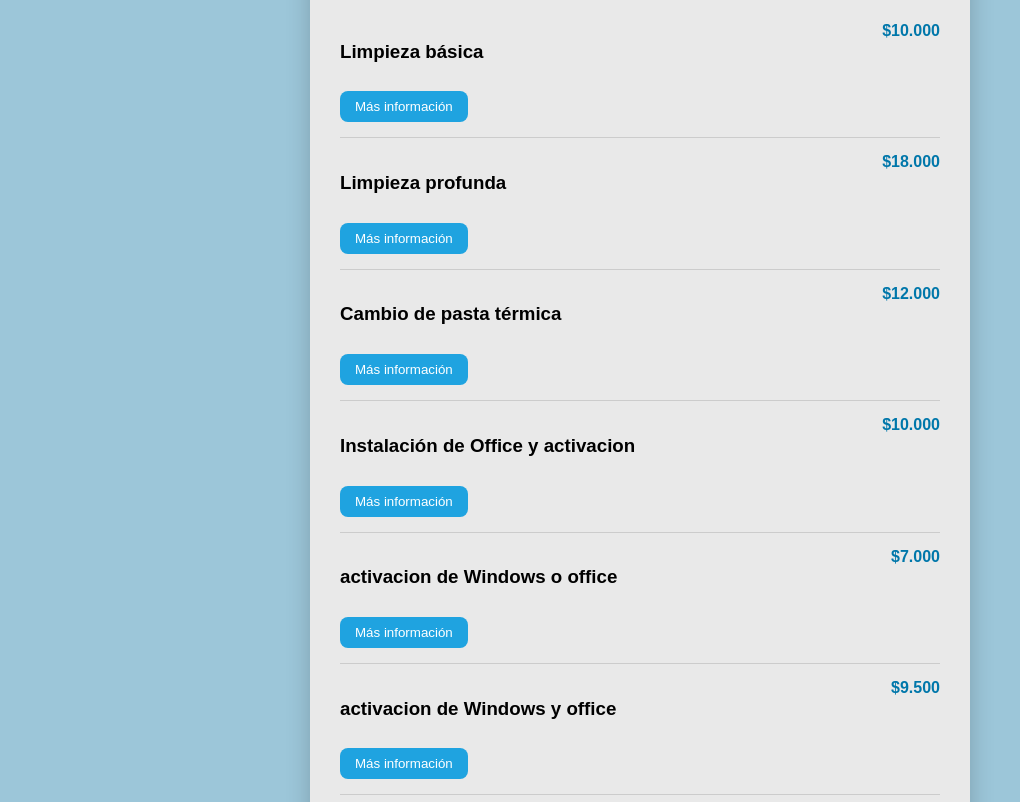
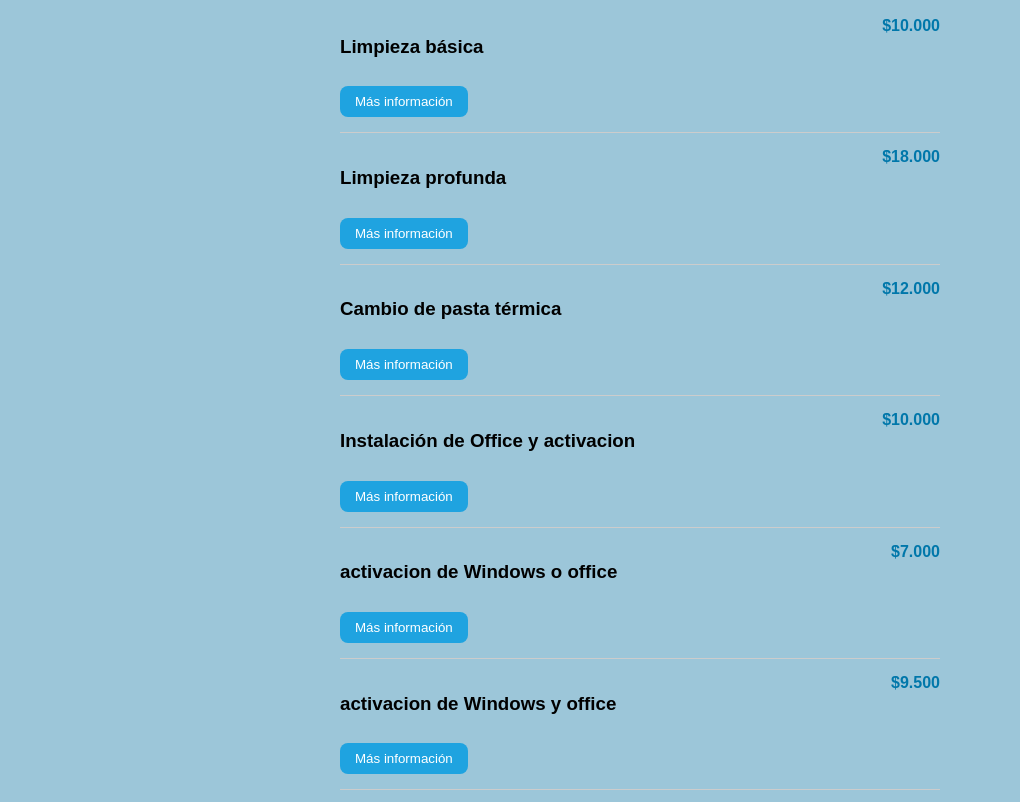
Before and after one commit to papita-crambel/precios-mantenimiento, a plain HTML site: page paginamia/index.html in a window 1280 px wide. Shown: the part 431-1233 px from the top of the page, without its empty margins (0-1020 px from the left). Drawn offline with Linux system fonts and the light colour scheme.

Commit message:
Update estilo.css

```diff
--- a/paginamia/estilo.css
+++ b/paginamia/estilo.css
@@ -33,14 +33,11 @@
 }
 
 .card{
-background:#e9e9e9;
-width:600px;
-padding:30px;
+width:90%;
+max-width:600px;
+padding:25px;
 margin-top:20px;
-border-radius:20px;
-box-shadow:0 10px 25px rgba(0,0,0,0.2);
 }
-
 .service{
 padding:15px 0;
 border-bottom:1px solid #ccc;
@@ -138,4 +135,5 @@
 
 button:hover{
 background:#0f8cc9;
+
 }
```
